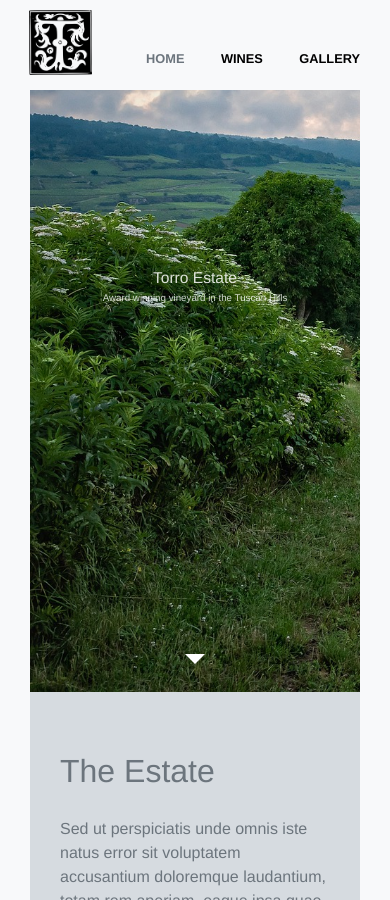
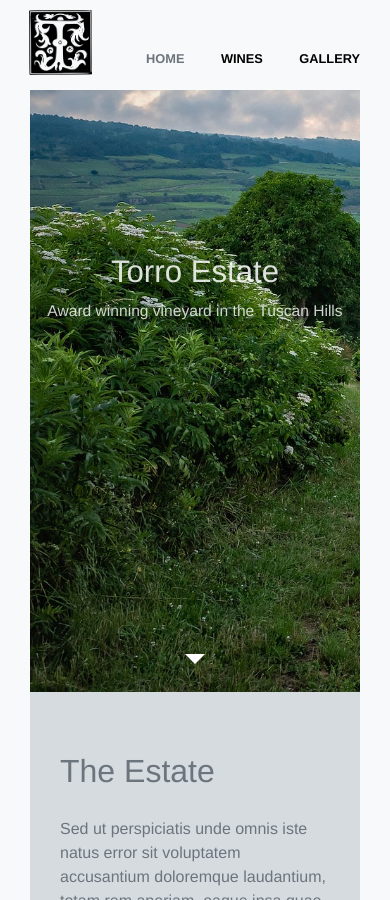
Before and after one commit to AnjanaLP/vineyard-website, a Jekyll site: the page built from index.html, in a window 390 px wide and 900 px high, scrolled down 208 px. Built offline with Jekyll 4.4.1, drawn with Linux system fonts in a browser that asks for light colours.

Commit message:
increase size opf hero headings in mobile styles

```diff
--- a/css/main.css
+++ b/css/main.css
@@ -241,4 +241,10 @@ h2 ~ p {
   .visit-section {
     width: auto;
   }
+  .hero-content h1 {
+    font-size: 8vw;
+  }
+  .hero-content h3 {
+    font-size: 4vw;
+  }
 }
```
